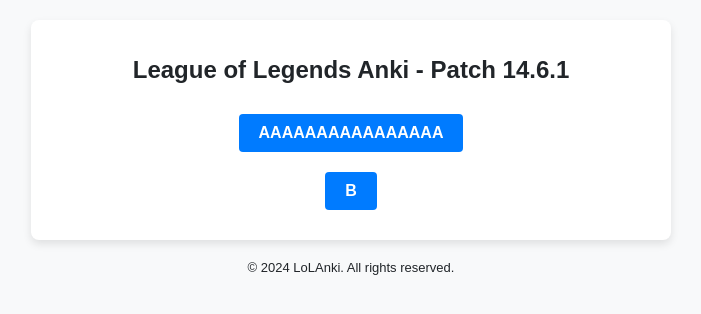
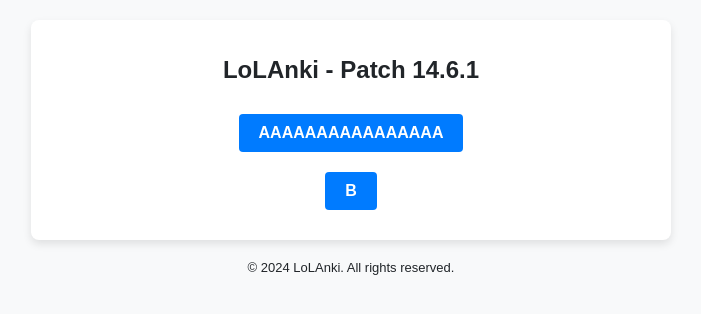
Before and after one commit to 53b29461/young-badlands, a Flask app: page / in a window 1280 px wide. Shown: the top 314 px of the page, without its empty margins (289-990 px from the left). Run offline with Flask 3, Linux system fonts and the light colour scheme.

Commit message:
make it better

```diff
--- a/templates/index.html
+++ b/templates/index.html
@@ -6,7 +6,7 @@
 </head>
 <body>
     <div class="index-container">
-        <h1>League of Legends Anki - Patch {{ patch_version }}</h1>
+        <h1>LoLAnki - Patch {{ patch_version }}</h1>
         <a href="/quiz_a" class="index-link">AAAAAAAAAAAAAAAA</a><br>
         <a href="/quiz_b" class="index-link">B</a>
     </div>
```
